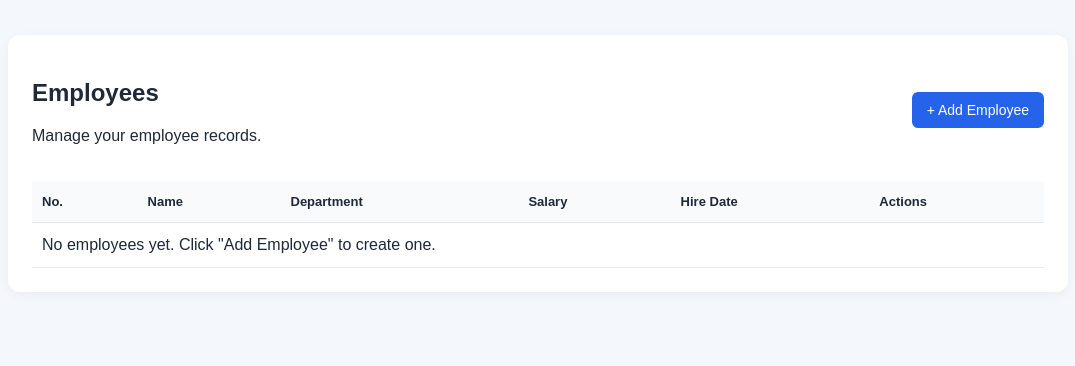
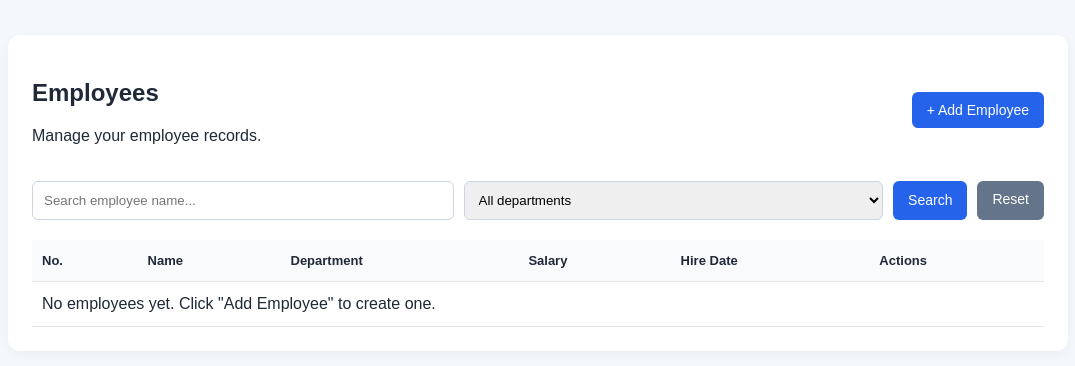
Before and after one commit to glriadomenica-debug/employee_management, a Laravel app: page /employees in a window 1280 px wide. Shown: the part 68-434 px from the top of the page, without its empty margins (102-1177 px from the left). Run offline with Laravel 12, Linux system fonts and the light colour scheme; data that the repository does not hold is empty.

Commit message:
add search

```diff
--- a/resources/views/employees/index.blade.php
+++ b/resources/views/employees/index.blade.php
@@ -12,6 +12,30 @@
         + Add Employee
       </a>
     </div>
+
+    <form method="GET" action="{{ route('employees.index') }}"
+      style="display:flex; gap:10px; flex-wrap:wrap; margin-bottom:20px;">
+
+      <input type="text" name="search" placeholder="Search employee name..." value="{{ request('search') }}"
+        style="flex:1; min-width:180px; margin:0;">
+
+      <select name="department"
+        style="flex:1; min-width:160px; padding:10px; border:1px solid #cbd5e1; border-radius:6px;">
+        <option value="">All departments</option>
+
+        @foreach ($departments as $department)
+          <option value="{{ $department }}" {{ request('department') === $department ? 'selected' : '' }}>
+            {{ $department }}
+          </option>
+        @endforeach
+      </select>
+
+      <button type="submit" class="btn">Search</button>
+
+      <a href="{{ route('employees.index') }}" class="btn btn-secondary">
+        Reset
+      </a>
+    </form>
 
     @if (session('success'))
       <div class="alert">{{ session('success') }}</div>
```
